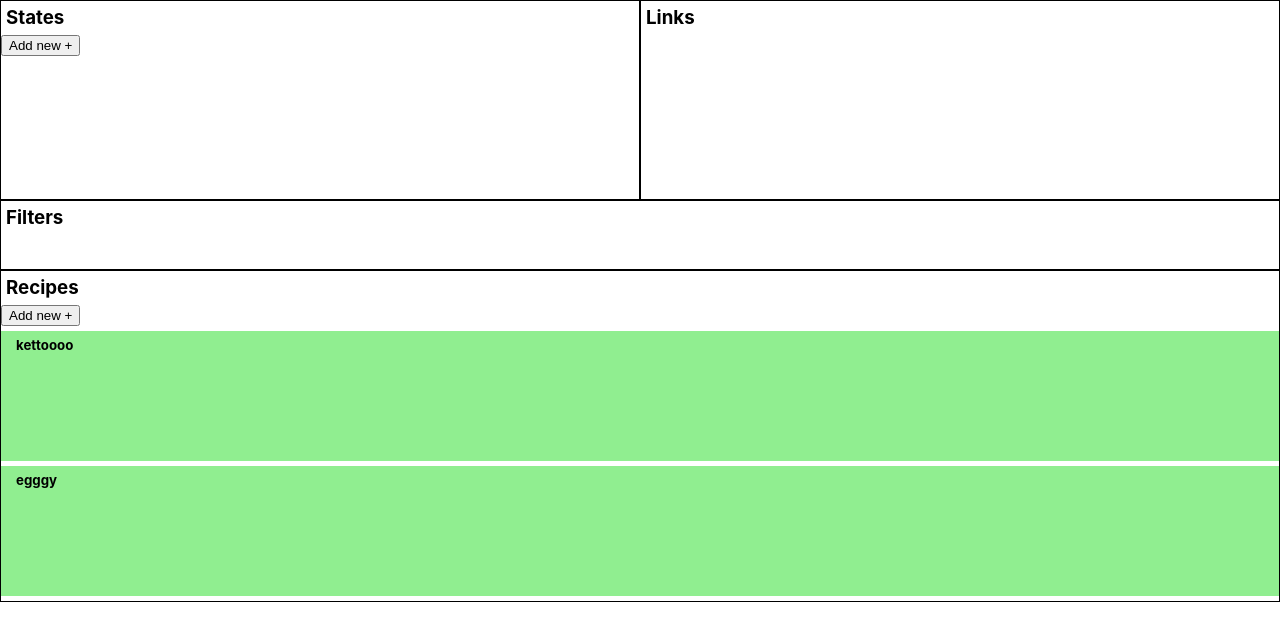
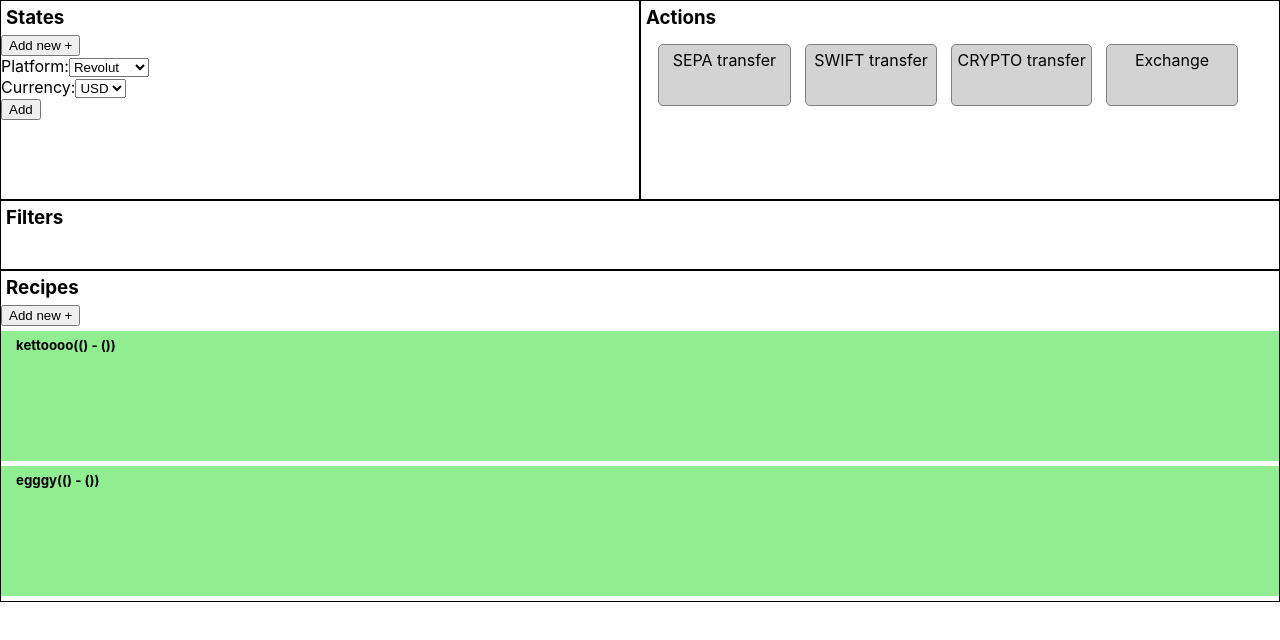
Before and after one commit to lordcase/crypto_fiat_router, a React (Create React App) app: page / in a window 1280 px wide. Shown: the top 640 px of the page. Built offline with nearby package versions, Linux system fonts and the light colour scheme.

Commit message:
v2 - link adder popup

```diff
--- a/src/App.tsx
+++ b/src/App.tsx
@@ -4,7 +4,14 @@ import styled from "styled-components";
 import initialData from "./initial-data";
 import { DragDropContext, Droppable, Draggable } from "react-beautiful-dnd";
 import { nanoid } from "nanoid";
-import { Action, AppData, Link, State } from "./common/types";
+import {
+  Action,
+  AppData,
+  Link,
+  State,
+  Platform,
+  Currency,
+} from "./common/types";
 import Hide from "./common/Hide";
 
 function App() {
@@ -21,9 +28,18 @@ function App() {
   );
   const [newRecipeName, setNewRecipeName] = useState<string>("");
   const [addStateUnitPopupVisibility, setAddStateUnitPopupVisibility] =
+    useState<boolean>(false);
+  const [createLinkWarningVisibility, setCreateLinkWarningVisibility] =
+    useState<boolean>(true);
+  const [createLinkPopupVisibility, setCreateLinkPopupVisibility] =
     useState<boolean>(true);
   const [addRecipePopupVisibility, setAddRecipePopupVisibility] =
     useState<boolean>(true);
+  const [potentialLinkData, setPotentialLinkData] = useState<Link>({
+    id: "",
+    name: "",
+  });
+
   const addState = () => {
     const newState: State = {
       id: nanoid(),
@@ -85,7 +101,65 @@ function App() {
     const value = event.target.value;
     setNewRecipeName(value);
   };
-  const onDragStart = (data: any) => {};
+  const getPlatformByIngredientId = (id: string | undefined): Platform => {
+    const ingredient: State | undefined = appState.states?.find(
+      (state) => state.id === id
+    );
+
+    const platform: Platform | undefined =
+      ingredient &&
+      appState.platforms.find(
+        (platform) => platform.id === ingredient.platformId
+      );
+    return platform || { id: "", name: "" };
+  };
+  const getPlatformNameByIngredientId = (id: string | undefined): string => {
+    const platform = getPlatformByIngredientId(id);
+    return platform?.name || "";
+  };
+  const getCurrencyByIngredientId = (id: string | undefined): Currency => {
+    const ingredient: State | undefined = appState.states.find(
+      (state) => state.id === id
+    );
+
+    const currency: Currency | undefined =
+      ingredient &&
+      appState.currencies.find(
+        (currency) => currency.id === ingredient.currencyId
+      );
+    return currency || { id: "", name: "" };
+  };
+
+  const getCurrencyNameByIngredientId = (id: string | undefined): string => {
+    const currency = getCurrencyByIngredientId(id);
+    return currency?.name || "";
+  };
+
+  const onDragUpdate = (data: any) => {
+    console.log(data);
+    if (!data.destination) {
+      setCreateLinkWarningVisibility(true);
+      return;
+    }
+    if (!appState.recipes[data.destination.droppableId]?.ingredientList) {
+      setCreateLinkWarningVisibility(true);
+      return;
+    }
+    const ingredientList =
+      appState.recipes[data.destination.droppableId]?.ingredientList;
+    const index = data.destination.index;
+    if (
+      data.draggableId.search("action") !== -1 &&
+      ingredientList &&
+      ingredientList[index - 1]?.type === "state" &&
+      ingredientList[index]?.type === "state"
+    ) {
+      console.log("ezzazz");
+      setCreateLinkWarningVisibility(false);
+    } else {
+      setCreateLinkWarningVisibility(true);
+    }
+  };
   const onDragEnd = (data: any) => {
     const { source, destination, reason, draggableId } = data;
     if (!destination) return;
@@ -93,7 +167,7 @@ function App() {
     if (destination.droppableId.includes("recipe")) {
       const destId = destination.droppableId;
       const currentRecipe = appState.recipes[destId];
-      if (source.droppableId === "states" || source.droppableId === "actions") {
+      if (source.droppableId === "states") {
         const newId = nanoid();
         setAppState((prev) => ({
           ...prev,
@@ -113,8 +187,38 @@ function App() {
             },
           },
         }));
+      } else if (source.droppableId === "actions") {
+        const { index } = destination;
+        const ingredientList =
+          appState.recipes[destination.droppableId].ingredientList;
+        if (
+          ingredientList[index - 1]?.type === "state" &&
+          ingredientList[index]?.type === "state"
+        ) {
+          const sourcePlatform = getPlatformByIngredientId(
+            ingredientList[index - 1]?.id
+          );
+          const destPlatform = getPlatformByIngredientId(
+            ingredientList[index]?.id
+          );
+          const sourceCurrency = getCurrencyByIngredientId(
+            ingredientList[index - 1]?.id
+          );
+          const destCurrency = getCurrencyByIngredientId(
+            ingredientList[index]?.id
+          );
+          setPotentialLinkData({
+            id: nanoid(),
+            name: "",
+            sourcePlatformId: sourcePlatform.id,
+            destPlatformId: destPlatform.id,
+            sourceCurrencyId: sourceCurrency.id,
+            destCurrencyId: destCurrency.id,
+            actionId: draggableId,
+          });
+          setCreateLinkPopupVisibility(false);
+        }
       } else if (source.droppableId === destination.droppableId) {
-        console.log(destId, draggableId);
         setAppState((prev) => {
           const step1 = [
             ...currentRecipe.ingredientList.slice(0, source.index),
@@ -145,7 +249,34 @@ function App() {
 
   return (
     <div>
-      <DragDropContext onDragEnd={onDragEnd} onDragStart={onDragStart}>
+      <Hide when={createLinkPopupVisibility}>
+        <CreateLinkPopover>
+          <CreateLinkContent>
+            <div>id: {potentialLinkData.id}</div>
+            <div>
+              name: <input />
+            </div>
+            <div>source platform:{potentialLinkData.sourcePlatformId}</div>
+            <div>dest platform:{potentialLinkData.destPlatformId}</div>
+            <div>source currency:{potentialLinkData.sourceCurrencyId}</div>
+            <div>dest currency:{potentialLinkData.destCurrencyId}</div>
+            <div>action id:{potentialLinkData.actionId}</div>
+            <div>
+              duration: <input />{" "}
+              <select>
+                <option>seconds</option>
+                <option>minutes</option>
+                <option>hours</option>
+                <option>days</option>
+              </select>
+            </div>
+            <button onClick={() => setCreateLinkPopupVisibility(true)}>
+              X
+            </button>
+          </CreateLinkContent>
+        </CreateLinkPopover>
+      </Hide>
+      <DragDropContext onDragEnd={onDragEnd} onDragUpdate={onDragUpdate}>
         <Container>
           <StateContainer>
             <Title>States</Title>
@@ -156,7 +287,7 @@ function App() {
             </button>
             <Hide when={addStateUnitPopupVisibility}>
               <StateAdderPopup>
-                Platform:{" "}
+                Platform:
                 <select onChange={selectPlatform}>
                   {appState.platforms.map((platform) => (
                     <option key={platform.id} value={platform.id}>
@@ -165,7 +296,7 @@ function App() {
                   ))}
                 </select>
                 <br />
-                Currency:{" "}
+                Currency:
                 <select onChange={selectCurrency}>
                   {appState.currencies.map((currency) => (
                     <option key={currency.id} value={currency.id}>
@@ -182,19 +313,19 @@ function App() {
               direction="horizontal"
               // isDropDisabled={true}
             >
-              {(provided1) => (
-                <States {...provided1.droppableProps} ref={provided1.innerRef}>
+              {(provided) => (
+                <States {...provided.droppableProps} ref={provided.innerRef}>
                   {appState.states?.map((stateUnit, index) => (
                     <Draggable
                       draggableId={stateUnit.id}
                       index={index}
                       key={stateUnit.id}
                     >
-                      {(provided2) => (
+                      {(provided) => (
                         <StateUnit
-                          {...provided2.draggableProps}
-                          {...provided2.dragHandleProps}
-                          ref={provided2.innerRef}
+                          {...provided.draggableProps}
+                          {...provided.dragHandleProps}
+                          ref={provided.innerRef}
                         >
                           {stateUnit.id} <br /> {stateUnit.platformId} <br />
                           {stateUnit.currencyId}
@@ -202,13 +333,46 @@ function App() {
                       )}
                     </Draggable>
                   ))}
-                  {provided1.placeholder}
+                  {provided.placeholder}
                 </States>
               )}
             </Droppable>
           </StateContainer>
           <ActionContainer>
-            <Title>Links</Title>
+            <Title>Actions</Title>
+            <Droppable droppableId="actions" direction="horizontal">
+              {(provided) => (
+                <Actions ref={provided.innerRef} {...provided.droppableProps}>
+                  {/* {JSON.stringify(snapshot)} */}
+                  {appState.actions.map((action, index) => (
+                    <Draggable
+                      draggableId={action.id}
+                      index={index}
+                      key={action.id}
+                    >
+                      {(provided, snapshot) => (
+                        <ActionUnit
+                          {...provided.draggableProps}
+                          {...provided.dragHandleProps}
+                          ref={provided.innerRef}
+                        >
+                          {action.name}
+                          <Indicator
+                            hide={
+                              createLinkWarningVisibility ||
+                              !snapshot.isDragging
+                            }
+                          >
+                            !DROP TO LINK!
+                          </Indicator>
+                        </ActionUnit>
+                      )}
+                    </Draggable>
+                  ))}
+                  {provided.placeholder}
+                </Actions>
+              )}
+            </Droppable>
           </ActionContainer>
           <FilterContainer>
             <Title>Filters</Title>
@@ -223,7 +387,7 @@ function App() {
               </button>
               <Hide when={addRecipePopupVisibility}>
                 <StateAdderPopup>
-                  Name:{" "}
+                  Name:
                   <input onChange={changeRecipeName} value={newRecipeName} />
                   <br />
                   <button onClick={addRecipe}>Add </button>
@@ -232,15 +396,23 @@ function App() {
             </div>
             {appState.recipeOrder?.map((recipeId) => (
               <Droppable
-                droppableId={appState.recipes[recipeId].id}
+                droppableId={recipeId}
                 direction="horizontal"
+                key={recipeId}
               >
-                {(provided3) => (
-                  <Recipe
-                    {...provided3.droppableProps}
-                    ref={provided3.innerRef}
-                  >
-                    <RecipeName>{appState.recipes[recipeId].name}</RecipeName>
+                {(provided) => (
+                  <Recipe {...provided.droppableProps} ref={provided.innerRef}>
+                    <RecipeName>{`${
+                      appState.recipes[recipeId].name
+                    }(${getPlatformNameByIngredientId(
+                      appState.recipes[recipeId]?.ingredientList[0]?.unitId
+                    )}(${getCurrencyNameByIngredientId(
+                      appState.recipes[recipeId]?.ingredientList[0]?.unitId
+                    )}) - ${getPlatformNameByIngredientId(
+                      appState.recipes[recipeId]?.ingredientList?.at(-1)?.unitId
+                    )}(${getCurrencyNameByIngredientId(
+                      appState.recipes[recipeId]?.ingredientList?.at(-1)?.unitId
+                    )}))`}</RecipeName>
                     {appState.recipes[recipeId].ingredientList?.map(
                       (ingredient, index) => (
                         <Draggable
@@ -248,12 +420,12 @@ function App() {
                           index={index}
                           key={ingredient.id}
                         >
-                          {(provided4) => {
+                          {(provided) => {
                             return (
-                              <StateUnit
-                                {...provided4.draggableProps}
-                                {...provided4.dragHandleProps}
-                                ref={provided4.innerRef}
+                              <IngredientUnit
+                                {...provided.draggableProps}
+                                {...provided.dragHandleProps}
+                                ref={provided.innerRef}
                               >
                                 {ingredient.id} <br /> {ingredient.unitId}{" "}
                                 <br />
@@ -268,14 +440,14 @@ function App() {
                                     "currencyId"
                                   ]
                                 }
-                              </StateUnit>
+                              </IngredientUnit>
                             );
                           }}
                         </Draggable>
                       )
                     )}
 
-                    {provided3.placeholder}
+                    {provided.placeholder}
                   </Recipe>
                 )}
               </Droppable>
@@ -287,6 +459,21 @@ function App() {
   );
 }
 export default App;
+
+const CreateLinkPopover = styled.div`
+  position: fixed;
+  top: 0;
+  left: 0;
+  width: 100vw;
+  height: 100vh;
+  background-color: rgba(90, 90, 90, 0.2);
+  z-index: 2;
+  display: flex;
+  flex-direction: rows;
+  justify-content: center;
+  align-items: center;
+`;
+const CreateLinkContent = styled.div``;
 
 const Container = styled.div`
   display: grid;
@@ -307,13 +494,27 @@ const StateContainer = styled.div`
 const ActionContainer = styled.div`
   grid-area: actions;
 `;
+const Actions = styled.div`
+  display: flex;
+  flex-direction: row;
+  padding: 10px;
+`;
 const States = styled.div`
   display: flex;
   flex-direction: row;
   padding: 10px;
 `;
+interface IndicatorProps {
+  hide: boolean;
+}
+const Indicator = styled.div<IndicatorProps>`
+  height: 30px;
+  overflow: hidden;
+  text-align: center;
+  visibility: ${(props) => (props.hide ? "hidden" : "visible")};
+`;
 
-const StateUnit = styled.div`
+const Unit = styled.div`
   padding: 5px;
   background: lightgray;
   border-radius: 5px;
@@ -321,6 +522,10 @@ const StateUnit = styled.div`
   text-align: center;
   margin: 0 7px;
 `;
+const StateUnit = styled(Unit)``;
+const IngredientUnit = styled(Unit)``;
+const ActionUnit = styled(Unit)``;
+
 const StateAdderPopup = styled.div`
   /* position: absolute;*/
   z-index: 10;
--- a/src/initial-data.ts
+++ b/src/initial-data.ts
@@ -13,10 +13,10 @@ const initialData: AppData = {
     { id: "CITYBANK", name: "City Bank" },
   ],
   actions: [
-    { id: "SEPA", name: "SEPA transfer" },
-    { id: "SWIFT", name: "SWIFT transfer" },
-    { id: "CRYPTOTX", name: "CRYPTO transfer" },
-    { id: "EXCHANGE", name: "Exchange" },
+    { id: "action_SEPA", name: "SEPA transfer" },
+    { id: "action_SWIFT", name: "SWIFT transfer" },
+    { id: "action_CRYPTOTX", name: "CRYPTO transfer" },
+    { id: "action_EXCHANGE", name: "Exchange" },
   ],
   links: [
     {
@@ -52,6 +52,8 @@ const initialData: AppData = {
       mode: "editable",
     },
   ],
+  states: [],
+  stateOrder: [],
   recipes: {
     recipe_GGUBbciNODYsieVAv5qzb: {
       id: "recipe_GGUBbciNODYsieVAv5qzb",
```
Also changed, not shown: src/common/types.ts (+4 -4 lines).
